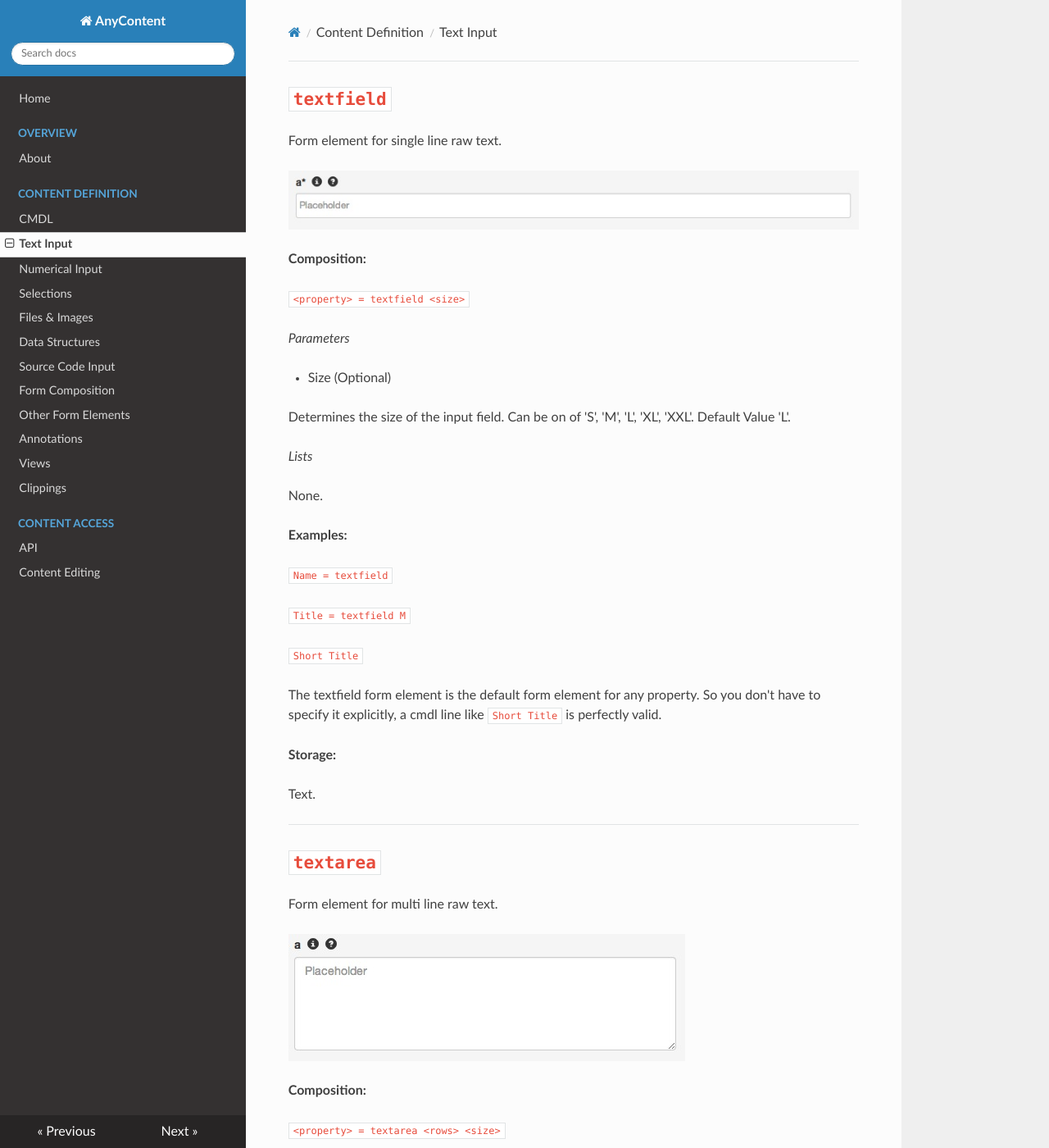
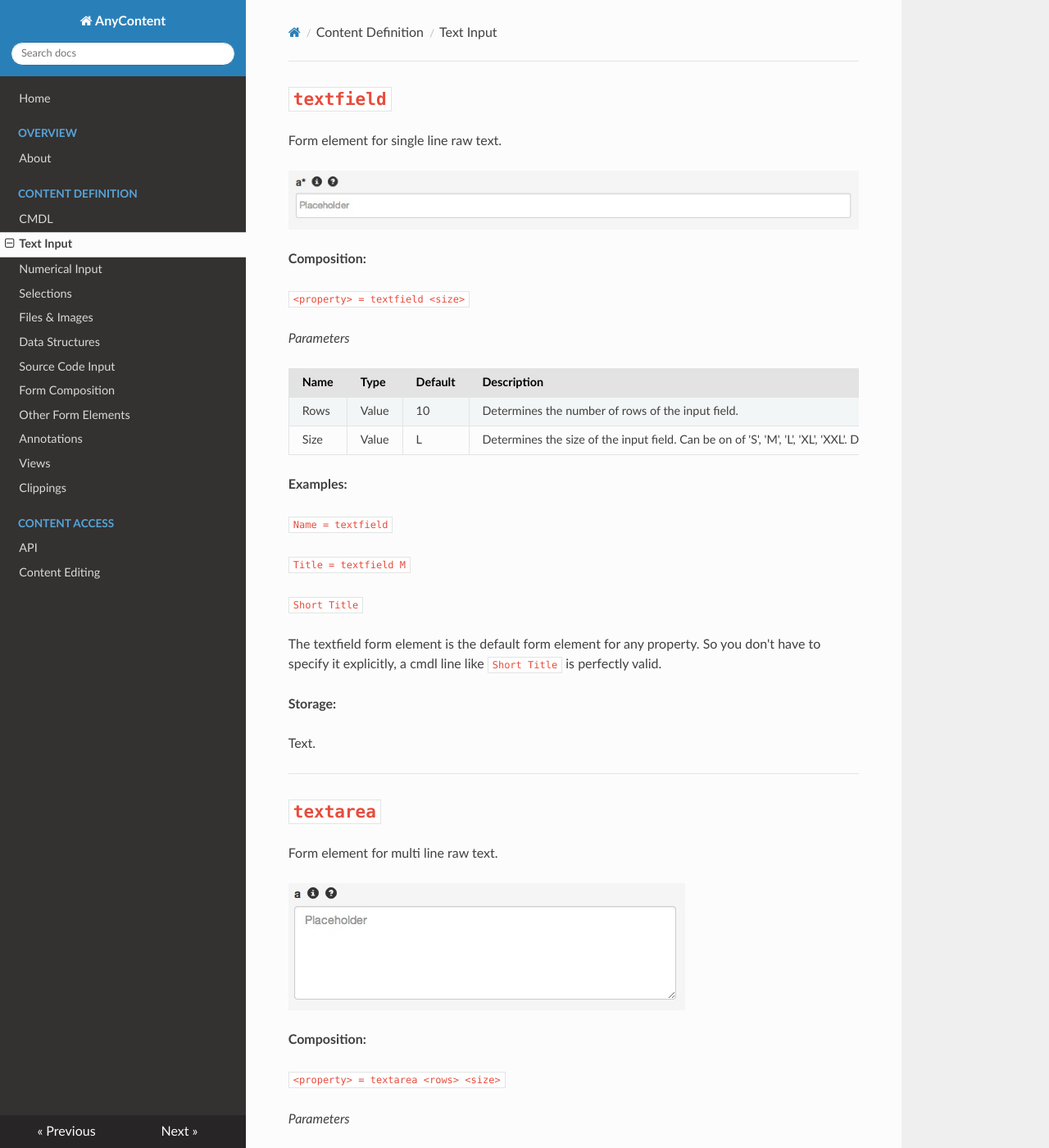
Before and after one commit to nhagemann/anycontent-cmdl-docs, an MkDocs documentation site: the page built from docs/cmdl/text.md, in a window 1280 px wide and 1400 px high. Shown: the whole window at 82% size. Built offline with MkDocs 1.6.1, drawn with Linux system fonts in a browser that asks for light colours; nearby versions of some CDN libraries; old or Windows-style settings are respelled for this version of MkDocs; some of the changed text lies outside the part shown.

Commit message:
mkdocs rewrite

```diff
--- a/docs/cmdl/text.md
+++ b/docs/cmdl/text.md
@@ -1,5 +1,6 @@
 <style>
-table {margin-bottom:10px}
+h1:border 0px !important;
+table {margin-bottom:20px}
 th {border:1px solid grey;padding:4px;background-color:#E3E3E3}
 td {border:1px solid grey;padding:5px}
 </style>
@@ -18,13 +19,10 @@ Form element for single line raw text.
 
 _Parameters_
 
-* Size (Optional)
-
-Determines the size of the input field. Can be on of 'S', 'M', 'L', 'XL', 'XXL'. Default Value 'L'.
-
-_Lists_
-
-None.
+| Name | Type | Default | Description |
+|------|-------|---------|-------------|
+|Rows  | Value | 10 | Determines the number of rows of the input field.|
+|Size|Value| L | Determines the size of the input field. Can be on of 'S', 'M', 'L', 'XL', 'XXL'. Default Value 'L'.|
 
 **Examples:**
 
@@ -55,17 +53,10 @@ Form element for multi line raw text.
 
 _Parameters_
 
-* Rows (Optional)
-
-Determines the number of rows of the input field. Default Value '10'.
-
-* Size (Optional)
-
-Determines the size of the input field. Can be on of 'S', 'M', 'L', 'XL', 'XXL'. Default Value 'L'.
-
-_Lists_
-
-None.
+| Name | Type | Default | Description |
+|------|-------|---------|-------------|
+|Rows  | Value | 10 | Determines the number of rows of the input field.|
+|Size|Value| L | Determines the size of the input field. Can be on of 'S', 'M', 'L', 'XL', 'XXL'. Default Value 'L'.|
 
 **Storage:**
 
@@ -74,7 +65,7 @@ Text with linefeeds.
 
 * * *
 
-#richtext
+#`richtext`
 
 Form element for text with basic formatting.
 
@@ -123,17 +114,6 @@ _Parameters_
 |Rows  | Value | 10 | Determines the number of rows of the input field.|
 |Size|Value| L | Determines the size of the input field. Can be on of 'S', 'M', 'L', 'XL', 'XXL'. Default Value 'L'.|
 
-* Rows (Optional)
-
-Determines the number of rows of the input field. Default Value '10'.
-
-* Size (Optional)
-
-Determines the size of the input field. Can be on of 'S', 'M', 'L', 'XL', 'XXL'. Default Value 'L'.
-
-_Lists_
-
-None.
 
 **Examples:**
 
```
